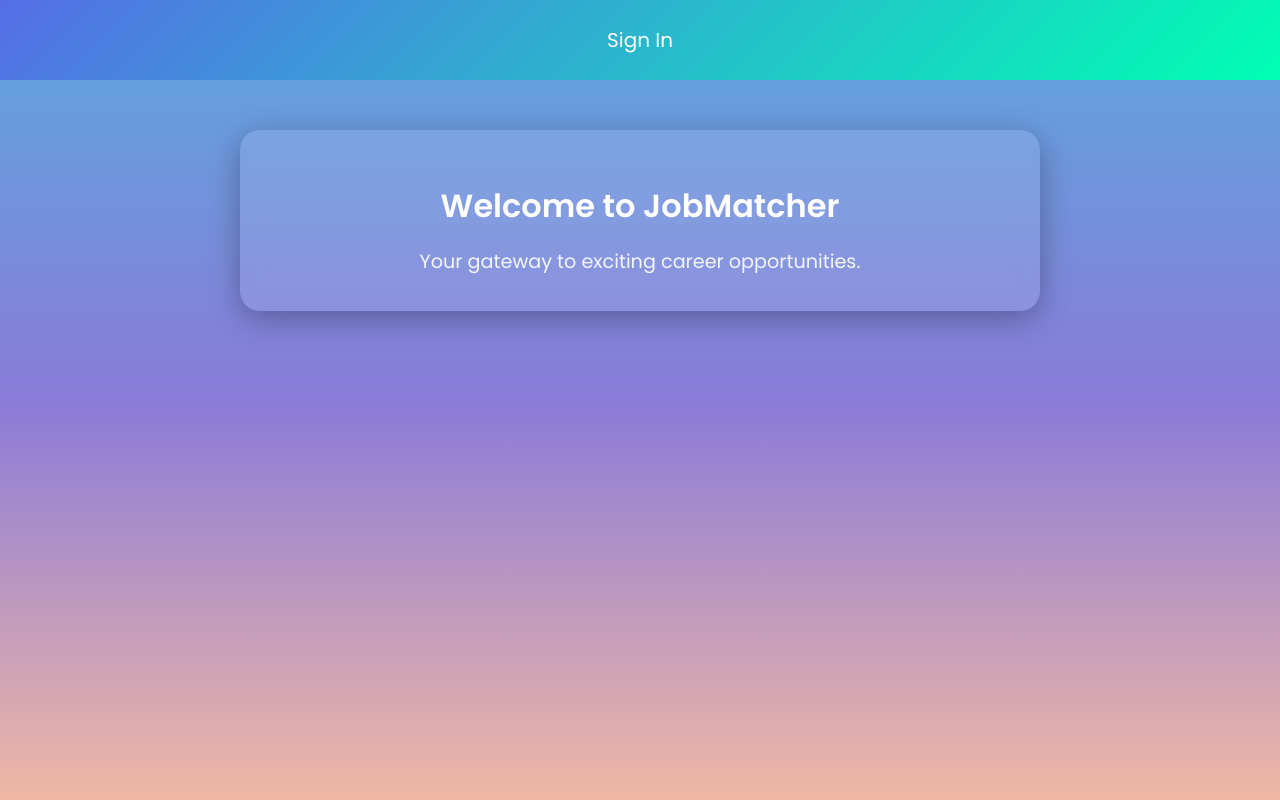
After one commit to dead-dreammer/uni-sa, a Flask app: page /home in a window 1280 px wide. The commit adds this page. Run offline with Flask 3, Linux system fonts and the light colour scheme.

Commit message:
added home page

```diff
--- a/app.py
+++ b/app.py
@@ -1,4 +1,4 @@
-from flask import Flask, render_template, request, jsonify
+from flask import Flask, render_template
 from Database.auth import auth
 from Database.__init__ import db, create_database
 from flask import session
@@ -20,14 +20,16 @@ with app.app_context():
 
 @app.after_request
 def add_header(response):
-
     response.headers["Cache-Control"] = "no-store"
     return response
-
 
 @app.route('/')
 def home():
     return render_template('base.html')
+
+@app.route('/home')
+def home_page():
+    return render_template('HomePage.html')
 
 @app.route('/profile')
 def profile():
--- /dev/null
+++ b/templates/HomePage.html
@@ -0,0 +1,8 @@
+{% extends "base.html" %}
+{% block content %}
+<main class="main">
+  <div class="container" style="max-width: 800px; margin-top: 50px; padding: 2rem; background: rgba(255, 255, 255, 0.1); backdrop-filter: blur(10px); border-radius: 20px; box-shadow: 0 8px 32px rgba(0, 0, 0, 0.3);">
+    <h1 style="text-align: center; margin-bottom: 1rem;">Welcome to JobMatcher</h1>
+    <p style="text-align: center; font-size: 1.2rem;">Your gateway to exciting career opportunities.</p>
+  </div>
+{% endblock %}
--- a/templates/LoginPage.html
+++ b/templates/LoginPage.html
@@ -59,7 +59,7 @@ document.getElementById('loginForm').addEventListener('submit', async function(e
 
     if(response.ok){
       alert(result.message);
-      window.location.href = '/choice';
+      window.location.href = '/profile';
     } else {
       alert(`Login failed: ${result.message}`);
     }
--- a/templates/SignUp.html
+++ b/templates/SignUp.html
@@ -126,14 +126,14 @@ document.getElementById('signupForm').addEventListener('submit', async function(
     const response = await fetch('/auth/sign-up', {
       method: 'POST',
       headers: {'Content-Type': 'application/json'},
-      body: JSON.stringify({username, companyName, email, number, password, dob, gender})
+      body: JSON.stringify({username, email, number, password, dob, gender})
     });
 
     const result = await response.json();
 
     if(response.ok){
       alert(result.message);
-      window.location.href = '/choice';
+      window.location.href = '/profile';
     } else {
       alert(`Signup failed: ${result.message}`);
     }
--- a/templates/base.html
+++ b/templates/base.html
@@ -15,12 +15,21 @@
 
         body {
             font-family: 'Poppins', sans-serif;
-            background: linear-gradient(135deg, #1f2c44, #3e5ba3);
             min-height: 100vh;
             color: white;
             position: relative;
             padding-top: 80px;
         }
+
+        body {
+  background: linear-gradient(to bottom,
+    #5ba9e0 0%,
+    #8a7bd9 50%,
+    #f0b7a4 100%
+  );
+  height: 100vh;
+  margin: 0;
+}
 
         .navbar {
             position: fixed;
```
Also changed, not shown: instance/database.db (deleted).
